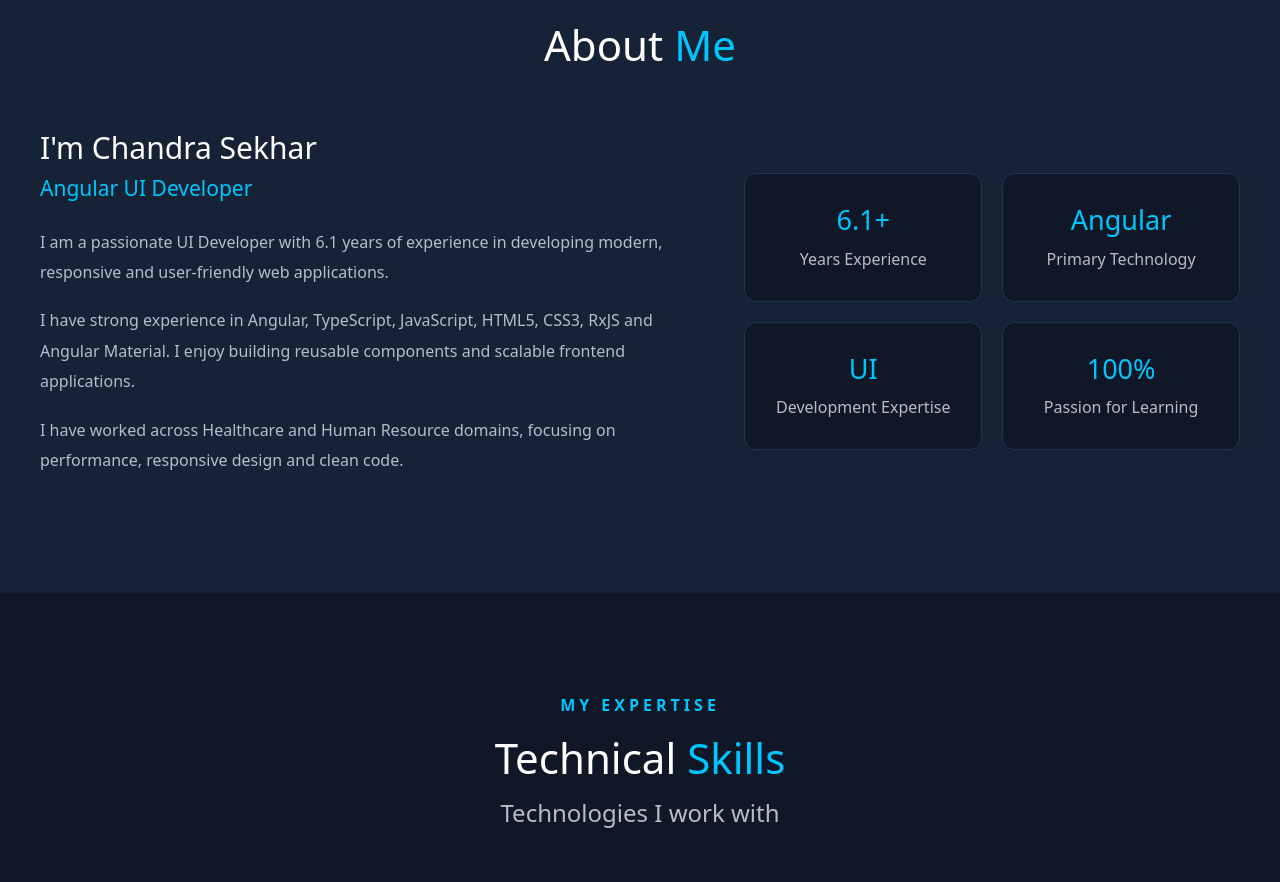
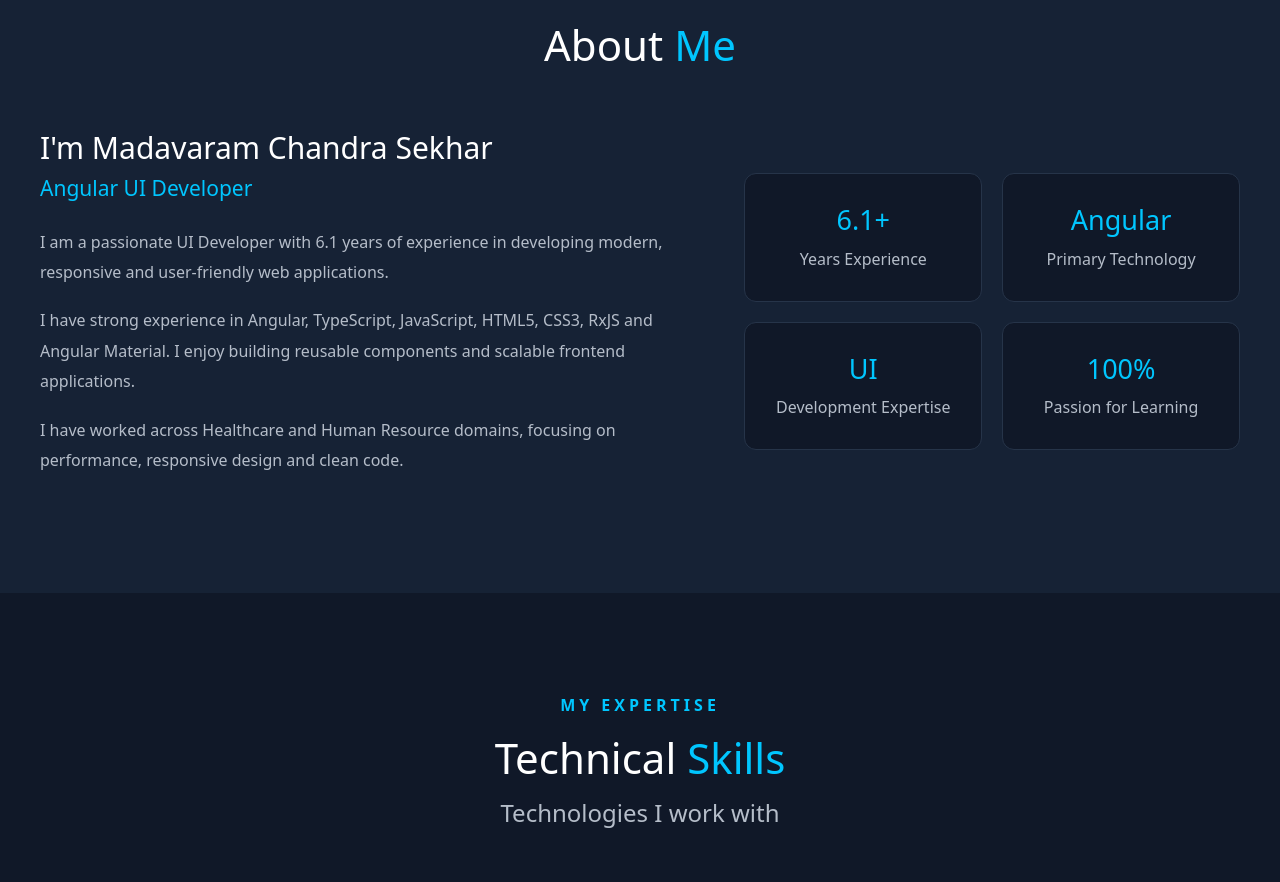
Before and after one commit to mchandrasekhar-ui-dev/chandra-portfolio, an Angular app: page / in a window 1280 px wide. Shown: the part 960-1842 px from the top of the page. Built offline with nearby package versions, Linux system fonts and the light colour scheme.

Commit message:
name changed

```diff
--- a/src/app/components/about/about.component.html
+++ b/src/app/components/about/about.component.html
@@ -12,7 +12,7 @@
 
       <div class="about-info">
 
-        <h3>I'm Chandra Sekhar</h3>
+        <h3>I'm Madavaram Chandra Sekhar</h3>
 
         <h4>Angular UI Developer</h4>
 
```
